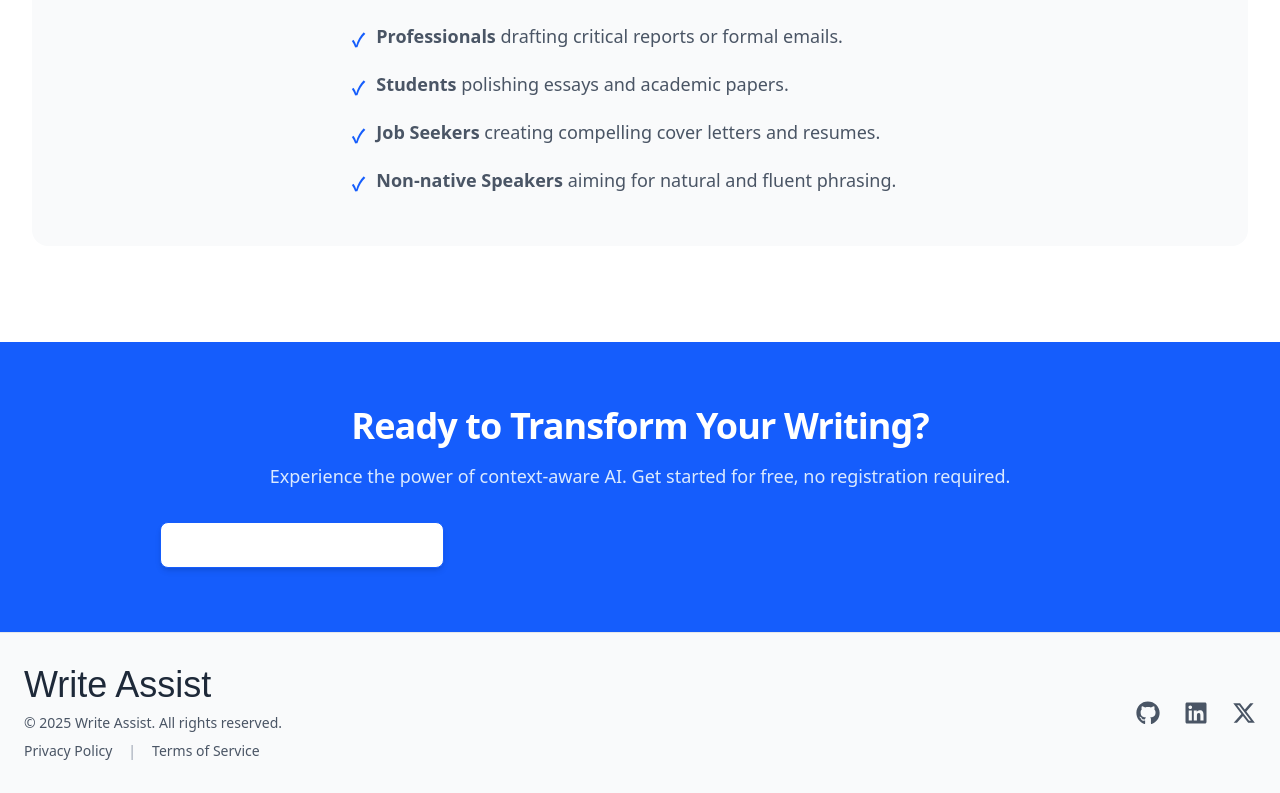
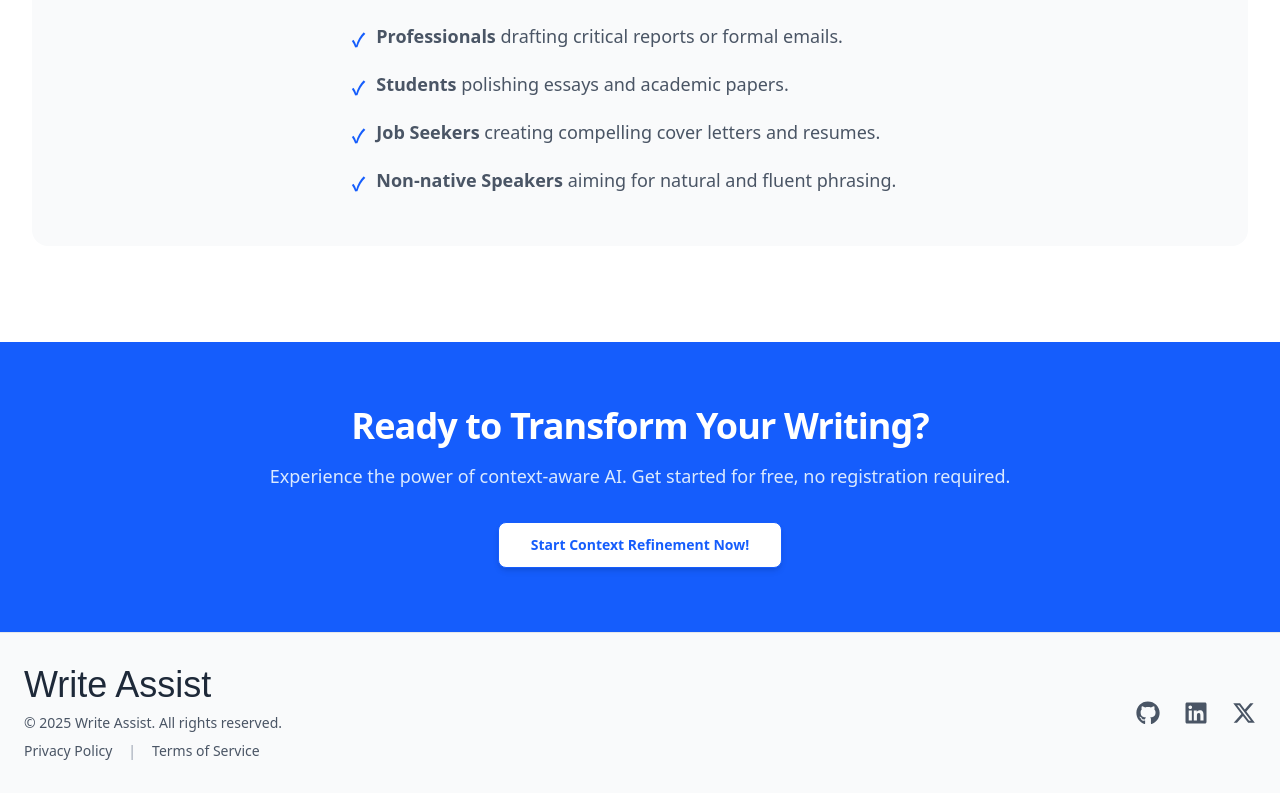
Before and after one commit to tkdgns25300/write_assist, a Next.js app in the folder frontend/app/: page /about in a window 1280 px wide. Shown: the part 1448-2241 px from the top of the page. Built offline with nearby package versions, Linux system fonts and the light colour scheme; no server answers; a web font is replaced by a local one.

Commit message:
refact: move home components to about components directory

```diff
--- a/frontend/app/src/app/about/page.tsx
+++ b/frontend/app/src/app/about/page.tsx
@@ -1,5 +1,5 @@
 import HeroSection from '@/components/about/HeroSection';
-import FeatureSection from '@/components/home/FeatureSection';
+import FeatureSection from '@/components/about/FeatureSection';
 import FinalCtaSection from '@/components/about/FinalCtaSection'; // Import the new component
 import { Metadata } from 'next';
 import Link from 'next/link';
--- a/frontend/app/src/components/about/FinalCtaSection.tsx
+++ b/frontend/app/src/components/about/FinalCtaSection.tsx
@@ -11,9 +11,12 @@ export default function FinalCtaSection() {
         <p className="mt-4 text-lg text-blue-100">
           Experience the power of context-aware AI. Get started for free, no registration required.
         </p>
-        <div className="mt-8">
+        <div className="mt-8 flex justify-center">
           <Link href="/">
-            <Button className="w-auto bg-white px-8 py-3 text-lg font-semibold text-blue-600 shadow-md transition hover:bg-blue-50 focus:outline-none focus:ring-2 focus:ring-offset-2 focus:ring-white">
+            <Button
+              variant="secondary"
+              className="w-auto px-8 py-3 text-lg font-semibold !text-blue-600 !border-blue-600 shadow-md transition hover:!bg-blue-600 hover:!text-white focus:outline-none focus:ring-2 focus:ring-offset-2 focus:ring-blue-500"
+            >
               Start Context Refinement Now!
             </Button>
           </Link>
```
Also changed, not shown: frontend/app/src/components/about/FeatureSection.tsx (renamed from frontend/app/src/components/home/FeatureSection.tsx).
